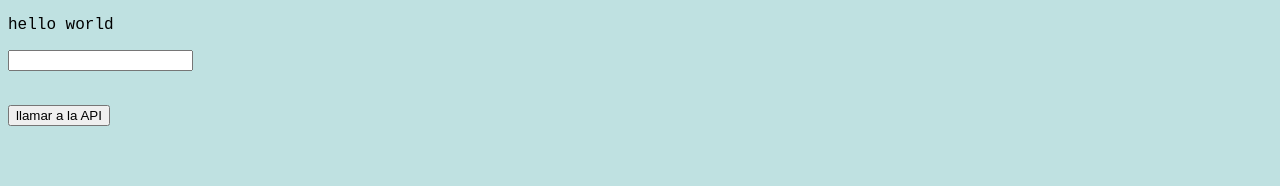
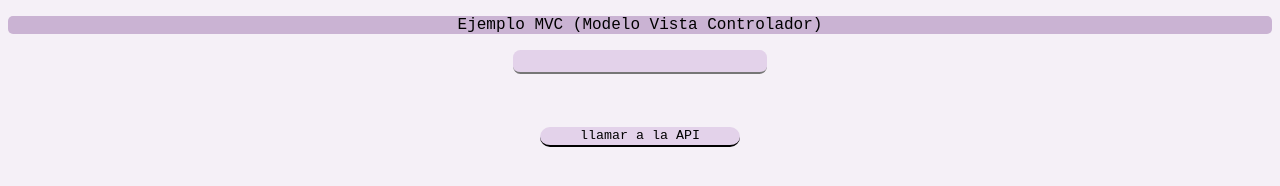
Before and after one commit to Antonio-Zabdiel/PatronesFront, a plain HTML site: page index.html in a window 1280 px wide. Drawn offline with Linux system fonts and the light colour scheme.

Commit message:
mas diseño

```diff
--- a/css/style.css
+++ b/css/style.css
@@ -1,4 +1,36 @@
 .body{
-    background-color: rgb(191, 225, 225);
+    background-color: #f5f0f7;
     font-family: 'Courier New';
 }
+
+.parrafo1{
+    border-radius: 5px;
+    background-color: #cab3d3;
+    text-align: center;
+}
+
+.entrada{
+    background-color: #e3d2ea;
+    border-top: #5a1973;
+    border-left: #5a1973;
+    border-right: #5a1973;
+    border-radius: 7.5px;
+    width: 250px;
+    height: 20px;
+    font-family: 'Courier New';
+}
+
+.boton1{
+    background-color: #e3d2ea;
+    border-top: #5a1973;
+    border-left: #5a1973;
+    border-right: #5a1973;
+    border-radius: 10px;
+    width: 200px;
+    height: 20px;
+    font-family: 'Courier New';
+}
+
+.divcent{
+    text-align: center;
+}
--- a/index.html
+++ b/index.html
@@ -8,12 +8,26 @@
         <title>Document</title>
     </head>
     <body class="body">
-        <p>hello world</p>
-        <input type="number" id="numero">
-        <br>
-        <p id="respuesta"></p>
-        <br>
-        <input type="button" value="llamar a la API" id="llamar">
+        <p class="parrafo1">Ejemplo MVC (Modelo Vista Controlador)</p>
+
+        <div class="div">
+            <div class="divcent">
+                <input type="number" id="numero" class="entrada">
+            </div>
+
+            <br>
+
+            <div>
+                <p id="respuesta"></p>
+            </div>
+
+            <br>
+
+            <div class="divcent">
+                <input type="button" value="llamar a la API" id="llamar" class="boton1">
+            </div>
+
+        </div>
     </body>
     <script src="./js/logic.js"></script>
 </html>
```
